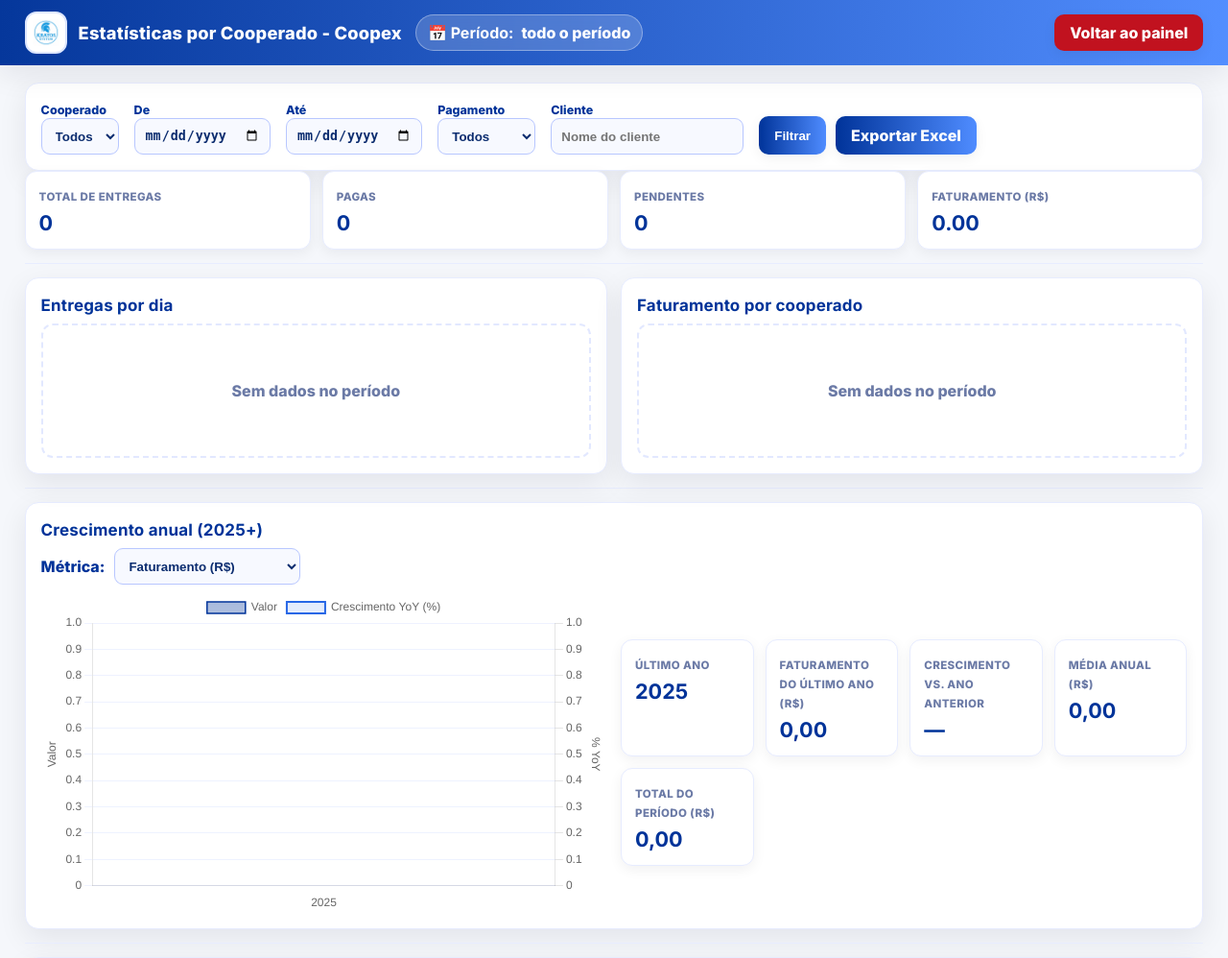
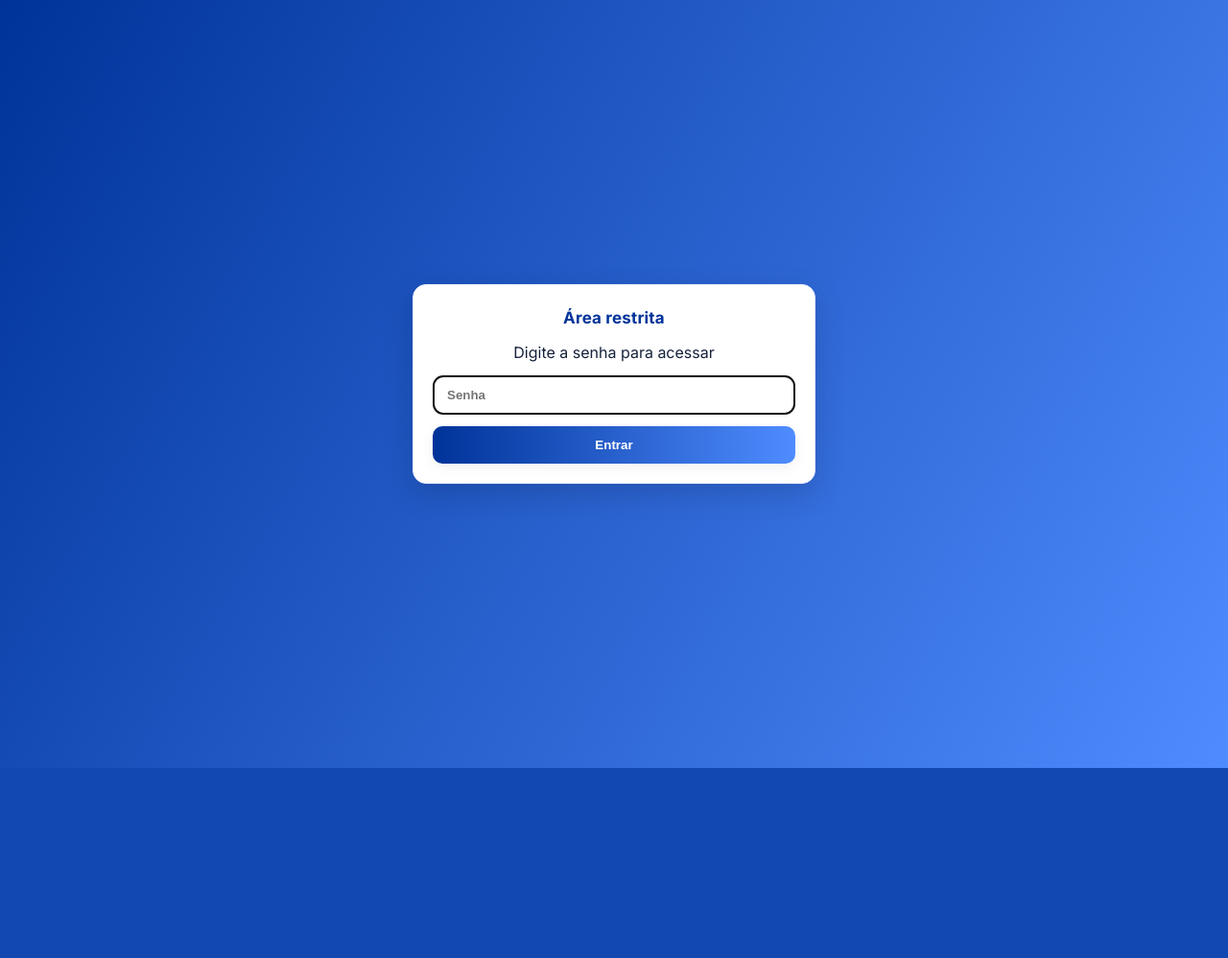
Before and after one commit to Coopex-entregas/asdfghjkl, a Flask app: page /estatisticas_cooperado in a window 1280 px wide. Shown: the top 998 px of the page at 96% size. After the commit the page ends 800 px from the top, so only its background shows below. Run offline with Flask 3, Linux system fonts and the light colour scheme; the visitor is signed in with stand-in values (Sample User, id 1); data that the repository does not hold is empty.

Commit message:
Update estatisticas_cooperado.html

```diff
--- a/templates/estatisticas_cooperado.html
+++ b/templates/estatisticas_cooperado.html
@@ -83,6 +83,29 @@ tbody tr:hover{background:#f6f9ff}
 </style>
 </head>
 <body>
+
+<!-- GATE DE ACESSO -->
+<div id="gate-acesso" style="
+  position:fixed; inset:0; display:flex; align-items:center; justify-content:center;
+  background:linear-gradient(120deg, #003399 0%, #4f8cff 100%);
+  z-index:9999; padding:20px;">
+  <div style="
+    width:min(420px, 92vw); background:#fff; border-radius:14px; box-shadow:0 10px 30px rgba(9,15,40,.18);
+    padding:20px; border:1px solid #e7ecff; text-align:center; font-family:Inter, Arial, sans-serif;">
+    <h2 style="margin:.2rem 0 1rem 0; color:#003399">Área restrita</h2>
+    <p style="margin:0 0 14px 0; color:#16223b">Digite a senha para acessar</p>
+    <input id="campo-senha" type="password" placeholder="Senha"
+      style="width:100%; padding:12px 14px; border:1px solid #b8c7ff; border-radius:10px; font-weight:700; color:#0b2c6f">
+    <button id="btn-entrar" class="btn" style="margin-top:12px; width:100%; background:linear-gradient(90deg,#003399,#4f8cff);
+      color:#fff; border:none; border-radius:10px; padding:12px 16px; font-weight:800; cursor:pointer;">
+      Entrar
+    </button>
+    <div id="msg-erro" style="margin-top:10px; color:#c1121f; font-weight:800; display:none">Senha incorreta</div>
+  </div>
+</div>
+
+<!-- CONTEÚDO REAL (fica oculto até validar a senha) -->
+<div id="conteudo" style="display:none">
 
 <div class="topbar">
   <div class="topbar-inner">
@@ -422,7 +445,41 @@ tbody tr:hover{background:#f6f9ff}
   </div>
 </div>
 
+</div> <!-- fecha #conteudo -->
+
 <script src="https://cdn.jsdelivr.net/npm/chart.js@4.4.1/dist/chart.umd.min.js"></script>
+
+<!-- Script do GATE (botão) -->
+<script>
+  (function(){
+    const SENHA_CORRETA = "84253700";
+    const gate   = document.getElementById('gate-acesso');
+    const input  = document.getElementById('campo-senha');
+    const btn    = document.getElementById('btn-entrar');
+    const erro   = document.getElementById('msg-erro');
+    const app    = document.getElementById('conteudo');
+
+    function entrar(){
+      if(input.value === SENHA_CORRETA){
+        gate.style.display = 'none';
+        app.style.display = '';
+        input.value = '';
+      } else {
+        erro.style.display = 'block';
+        setTimeout(()=> erro.style.display = 'none', 1800);
+        input.focus();
+        input.select();
+      }
+    }
+
+    btn.addEventListener('click', entrar);
+    input.addEventListener('keydown', (e)=>{
+      if(e.key === 'Enter'){ entrar(); }
+    });
+    setTimeout(()=> input.focus(), 50);
+  })();
+</script>
+
 <script>
 const chartEntregasLabels = {{ (chart_entregas_labels or [])|tojson }};
 const chartEntregasValues = {{ (chart_entregas_values or [])|tojson }};
@@ -625,7 +682,6 @@ function makeGradient(ctx, c1, c2){
     if(ultimoValorEl) ultimoValorEl.textContent = (currentMetric==='entregas' ? fmt('entregas', series[n-1]) : fmt('faturamento', series[n-1]));
 
     if(mediaEl){
-      // média simples (para ticket e faturamento). Para entregas, média anual de entregas.
       const valid = series.filter(v=>v!==null && v!==undefined);
       const media = valid.length ? valid.reduce((a,b)=>a+(+b||0),0)/valid.length : 0;
       mediaEl.textContent = (currentMetric==='entregas' ? fmt('entregas', media) : fmt('faturamento', media));
```
